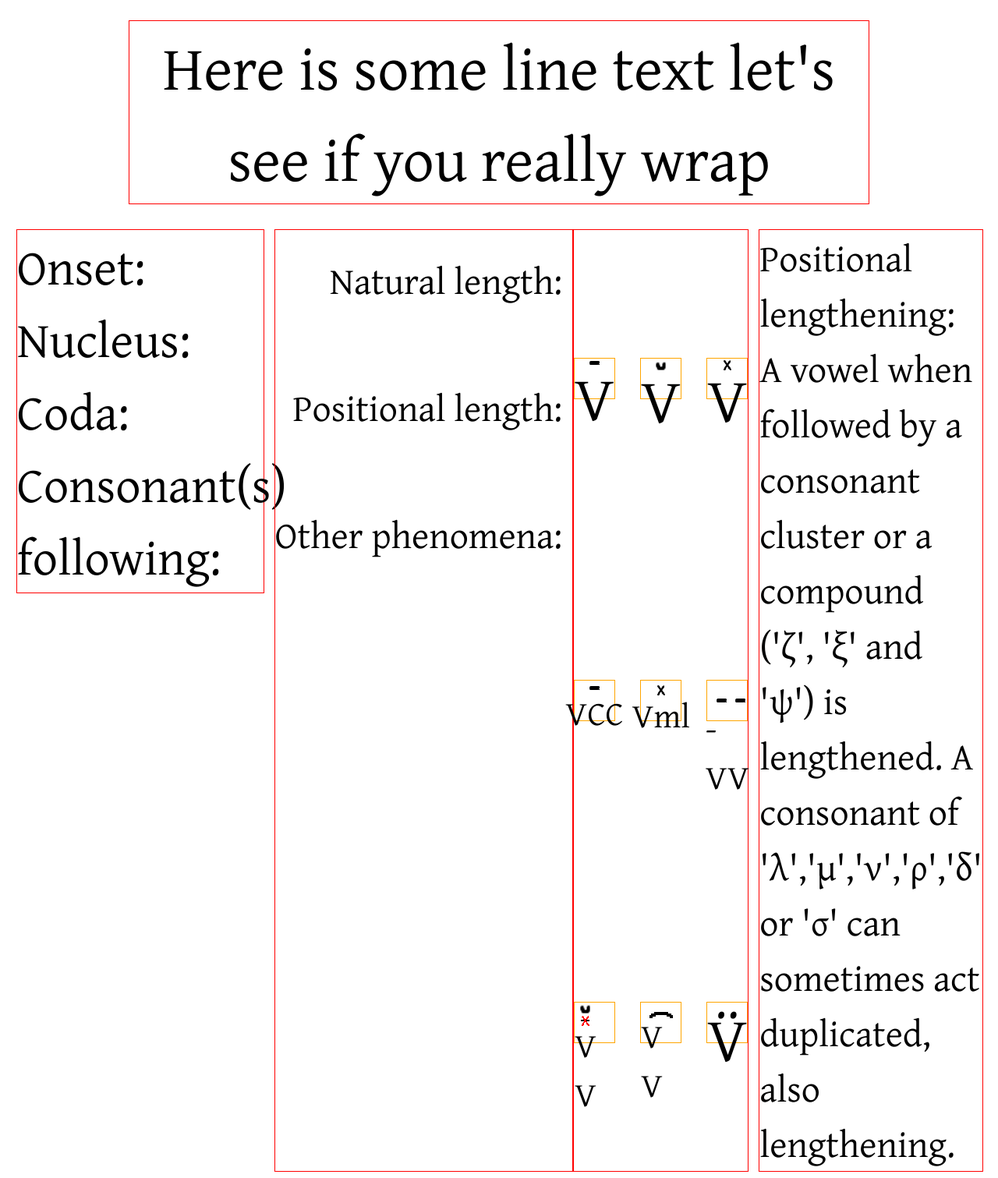
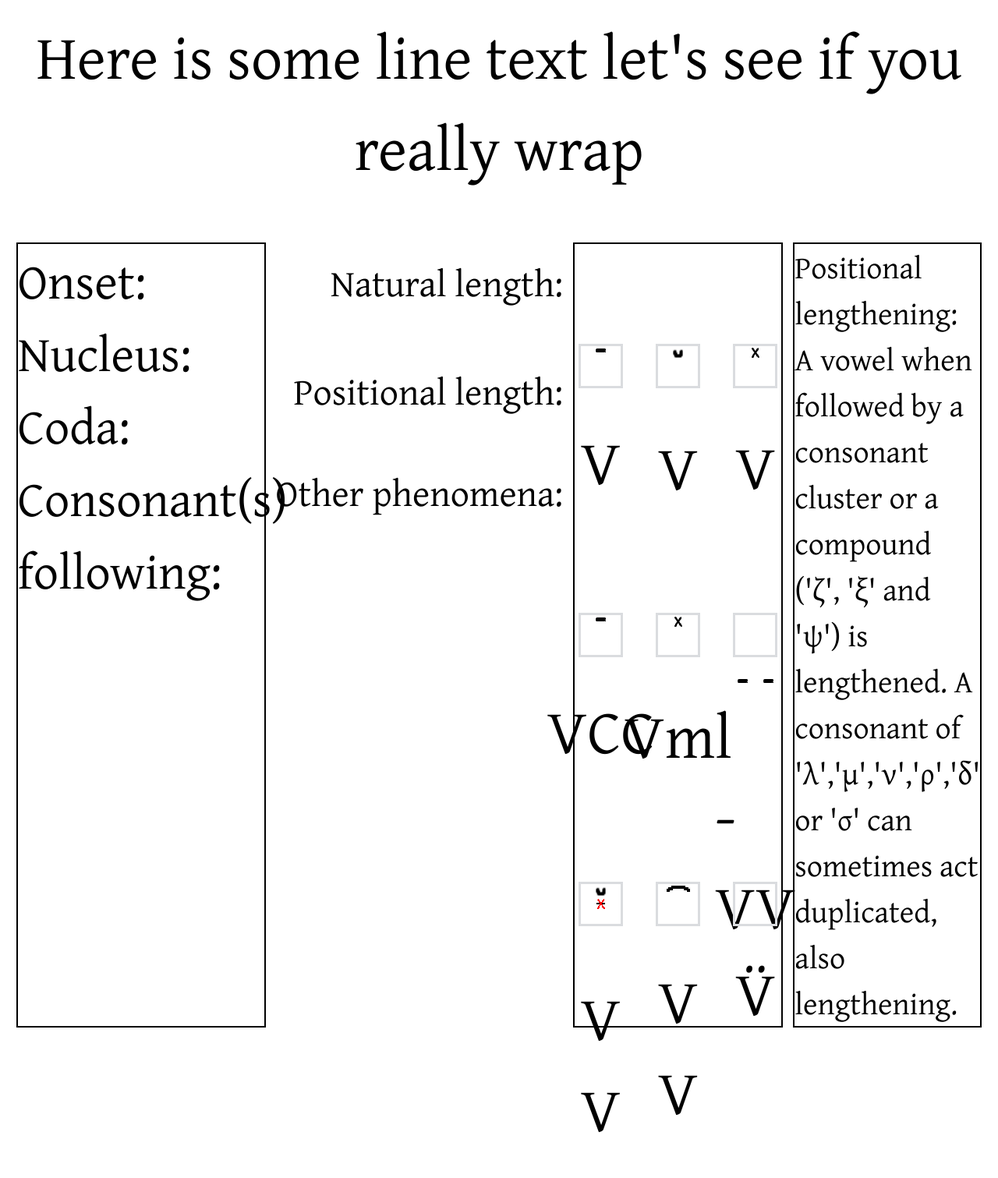
Before and after one commit to LayanJethwa/scansion, a Flask app: page /book/1/line/1 in a window 1280 px wide. Shown: the whole page at 78% size. After the commit the page ends 1453 px from the top, so only its background shows below. Run offline with Flask 3, Linux system fonts and the light colour scheme; parts of the project's set-up code (start-up, migrations or seed data) failed here and were passed over.

Commit message:
Add files via upload

```diff
--- a/project/static/book.js
+++ b/project/static/book.js
@@ -50,10 +50,13 @@
         multi_instances = {}
         let els = document.getElementsByClassName("arrow-container")
         for (let i = 0; i < els.length; i++) {els[i].style.visibility = "hidden"}
+        for (image of document.getElementsByClassName("line-syllables-image")) {image.style.visibility = "hidden"}
     }
     if (scansion[num].length > 1) {document.getElementById(`arrow-container${num}`).style.visibility = "visible"}
     if (num in multi_instances) {for (instance in multi_instances[num]) {multi_instances[num][instance].unmark()}}
     multi_instances[num] = []
+
+    for (image of document.getElementsByClassName(`line-syllables-image${num}`)) {image.style.visibility = "visible"}
 
     line_syllables = document.getElementsByClassName(`line-syllables-${num}`)
 
--- a/project/static/line.css
+++ b/project/static/line.css
@@ -1,3 +1,12 @@
+:root {
+    --light_blue: rgb(180,203,240);
+    --dark_blue: rgb(92,142,222);
+    --darker_blue: rgb(39,98,192);
+    --dark-grey: rgb(218,220,223);
+    --light_grey: rgb(242,243,245);
+    --black: rgb(0,0,0);
+}
+
 @font-face {
     font-family: GentiumPlus;
     src: url('fonts/GentiumPlus-Regular.ttf');
@@ -8,24 +17,62 @@
     font-size: 5rem;
 }
 
+#arrow-container {
+    background-color: var(--dark-grey);
+    width: fit-content;
+    width: fit-content;
+    padding: 0.5rem;
+    display: flex;
+    align-items: center;
+    gap: 0.5rem;
+    margin: 1vw;
+
+    #back-arrow{
+        background-color: var(--light_grey);
+        border: none;
+        color: var(--black);
+        text-align: center;
+        font-size: 20px;
+        font-weight: 1000;
+    }
+}
+
 #line-text {
     text-align: center;
-    width: 75%;
     height: auto;
-    margin: auto;
-    border: red 1px solid;
-    margin-top: 2vw;
+    margin: 0;
+    display: flex;
+    flex-direction: row;
+    align-items: flex-end;
+    padding: 0;
+    margin-bottom: 5vw;
+    margin-top: 1vw;
+    justify-content: center;
+    .syllable-group {
+        display: flex;
+        align-items: flex-end;
+        gap: 0.2vw;
+    }
+    .syllable-containers {
+        display: flex;
+        align-items: center;
+        gap: 1vw;
+        flex-direction: column;
+    }
+    .syllable-containers img, .syllable-containers p {
+        margin: 0;
+        padding: 0;
+    }
 }
 
 #wrapper {
     display: flex;
     margin-top: 2.5vw;
+    align-items: stretch;
 }
 
 #letter-info {
-    border: red 1px solid;
-    width: fit-content;
-    height: fit-content;
+    border: var(--black) 2px solid;
     margin-left: 1vw;
     font-size: 4rem;
     max-width: 25%;
@@ -36,7 +83,6 @@
 }
 
 #categories {
-    border: red 1px solid;
     width: fit-content;
     font-size: 3rem;
     text-align: right;
@@ -48,13 +94,13 @@
         white-space: nowrap;
     }
     #natural-length {
-        margin-top: 2.3vw;
+        margin-top: 1.3vw;
     }
     #positional-length {
-        margin-top: 7.2vw;
+        margin-top: 5.3vw;
     }
     #other-phenomena {
-        margin-top: 7.2vw;
+        margin-top: 4.6vw;
     }
 }
 
@@ -62,13 +108,13 @@
     display: grid;
     grid-template-columns: repeat(3, 1fr);
     gap: 2.5vw;
-    border: red 1px solid;
+    border: var(--black) 2px solid;
     align-items: center;
     span {
-        border: orange 1px solid;
+        border: var(--dark-grey) 3px solid;
         width: 4vw;
         height: 4vw;
-        margin: 0;
+        margin: 5px;
         padding: 0;
         display: flex;
         flex-direction: column;
@@ -77,13 +123,13 @@
             margin-top: 0.2vw;
         }
     }
-    #long p {
+    #a0 p {
         margin-top: -1.4vw;
     }
-    #short p, #anceps p {
+    #a1 p, #a2 p {
         margin-top: -1.7vw;
     }
-    #lengthening, #muta-cum-liquida, #brevis-in-longo, #correption, #synchisis {
+    #a3, #a4, #a5, #a6, #a7 {
         p {
             font-size: 2.7rem;
             margin-top: -0.2vw;
@@ -92,10 +138,10 @@
             margin-top: 0.5vw;
         }
     }
-    #muta-cum-liquida p {
+    #a4 p {
         margin-top: -0.5vw;
     }
-    #brevis-in-longo {
+    #a5 {
         em {
             margin-top: -1.4vw;
             margin-left: 0.7vw;
@@ -105,7 +151,7 @@
             margin-top: -1.2vw;
         }
     }
-    #correption {
+    #a6 {
         img {
             margin-left: -1.9vw;
         }
@@ -119,7 +165,7 @@
             margin-top: -0.6vw;
         }
     }
-    #synchisis {
+    #a7 {
         img {
             margin-top: 1vw;
         }
@@ -127,15 +173,25 @@
             margin-top: -0.7vw;
         }
     }
-    #diaeresis p {
+    #a8 p {
         margin-top: -1vw;
     }
 }
 
 #description {
-    border: red 1px solid;
-    font-size: 3rem;
+    border: var(--black) 2px solid;
+    font-size: 2.5rem;
     margin-left: 1vw;
     margin-right: 1vw;
-    height: fit-content;
+    width: 35%;
 }
+
+.long {
+    background-color: var(--darker_blue);
+}
+.indeterminate {
+    background-color: var(--dark_blue);
+}
+.short {
+    background-color: var(--light_blue);
+}
```
Also changed, not shown: project/static/book.css (+11 -1 lines), project/static/line.js (+125 -0 lines).
